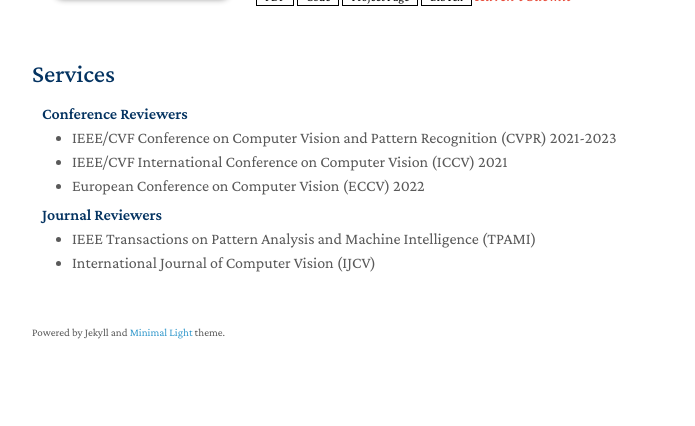
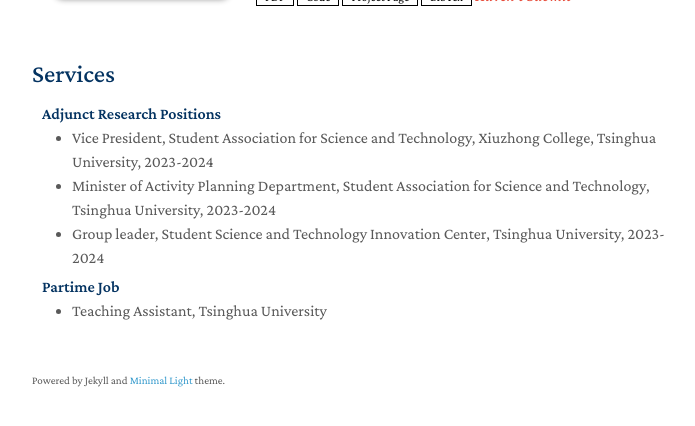
Before and after one commit to SixieChen/Sixie-Chen, a Jekyll site: the page built from index.md, in a window 1280 px wide and 900 px high, scrolled down 772 px, cut to the strip 439-865 px from the top of the window. Shown: the whole strip, without its empty margins (438-1133 px from the left). Built offline with Jekyll 4.4.1, drawn with Linux system fonts in a browser that asks for light colours; nearby versions of some CDN libraries; a style sheet for code colours, icons or effects is not loaded; our own code applies the rules of GitHub Pages for plain Markdown files.

Commit message:
Update services.md

```diff
--- a/_includes/services.md
+++ b/_includes/services.md
@@ -1,16 +1,15 @@
 ## Services
 
-<h4 style="margin:0 10px 0;">Conference Reviewers</h4>
+<h4 style="margin:0 10px 0;">Adjunct Research Positions</h4>
 
 <ul style="margin:0 0 5px;">
-  <li><a href="http://cvpr2023.thecvf.com/"><autocolor>IEEE/CVF Conference on Computer Vision and Pattern Recognition (CVPR) 2021-2023</autocolor></a></li>
-  <li><a href="http://iccv2021.thecvf.com/"><autocolor>IEEE/CVF International Conference on Computer Vision (ICCV) 2021</autocolor></a></li>
-  <li><a href="https://eccv2022.ecva.net/"><autocolor>European Conference on Computer Vision (ECCV) 2022</autocolor></a></li>
+  <li><a href="https://sixiechen.github.io/tsinghua.edu/"><autocolor>Vice President, Student Association for Science and Technology, Xiuzhong College, Tsinghua University, 2023-2024</autocolor></a></li>
+  <li><a href="https://sixiechen.github.io/tsinghua.edu/"><autocolor>Minister of Activity Planning Department, Student Association for Science and Technology, Tsinghua University, 2023-2024</autocolor></a></li>
+  <li><a href="https://sixiechen.github.io/tsinghua.edu/"><autocolor>Group leader, Student Science and Technology Innovation Center, Tsinghua University, 2023-2024</autocolor></a></li>
 </ul>
 
-<h4 style="margin:0 10px 0;">Journal Reviewers</h4>
+<h4 style="margin:0 10px 0;">Partime Job</h4>
 
 <ul style="margin:0 0 20px;">
-  <li><a href="https://www.computer.org/csdl/journal/tp"><autocolor>IEEE Transactions on Pattern Analysis and Machine Intelligence (TPAMI)</autocolor></a></li>
-  <li><a href="https://www.springer.com/journal/11263"><autocolor>International Journal of Computer Vision (IJCV)</autocolor></a></li>
+  <li><a href="https://sixiechen.github.io/tsinghua.edu/"><autocolor>Teaching Assistant, Tsinghua University</autocolor></a></li>
 </ul>
```
